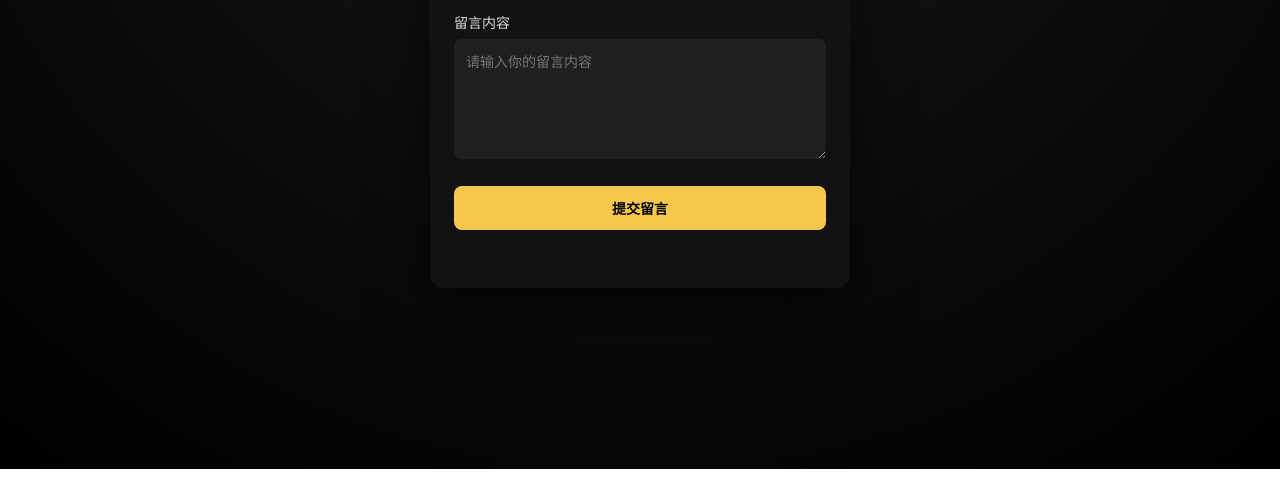
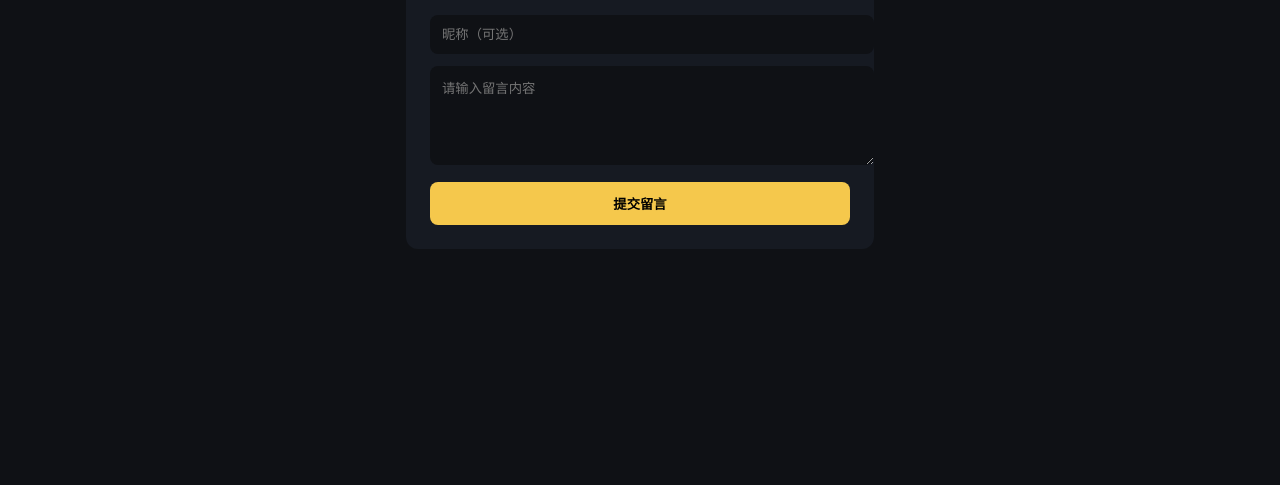
Before and after one commit to lanban0006-dev/sky, a plain HTML site: page index.html in a window 1280 px wide. Shown: the part 331-816 px from the top of the page. Drawn offline with Linux system fonts and the light colour scheme.

```diff
--- a/index.html
+++ b/index.html
@@ -3,150 +3,76 @@
 <head>
 <meta charset="UTF-8" />
 <title>留言联系</title>
-  <meta name="viewport" content="width=device-width, initial-scale=1.0" />
-
+<meta name="viewport" content="width=device-width, initial-scale=1" />
 <style>
-    * { box-sizing: border-box; }
 body {
-      margin: 0;
-      font-family: system-ui, -apple-system, BlinkMacSystemFont;
-      background: radial-gradient(circle at top, #1a1a1a, #000);
-      color: #fff;
-      min-height: 100vh;
-      display: flex;
-      justify-content: center;
-      align-items: center;
+  background:#0f1115;
+  color:#fff;
+  font-family:system-ui;
+  display:flex;
+  justify-content:center;
+  align-items:center;
+  height:100vh;
 }
-
-    .card {
-      width: 100%;
-      max-width: 420px;
-      background: #121212;
-      padding: 24px;
-      border-radius: 14px;
-      box-shadow: 0 20px 60px rgba(0,0,0,.6);
+.box {
+  width:100%;
+  max-width:420px;
+  background:#161a22;
+  padding:24px;
+  border-radius:12px;
 }
-
-    h1 {
-      text-align: center;
-      margin: 0 0 20px;
-      font-size: 22px;
+input, textarea, button {
+  width:100%;
+  padding:12px;
+  margin-top:12px;
+  border-radius:8px;
+  border:none;
 }
-
-    label {
-      font-size: 14px;
-      opacity: .85;
+input, textarea {
+  background:#0f1115;
+  color:#fff;
 }
-
-    input, textarea, button {
-      width: 100%;
-      margin-top: 6px;
-      margin-bottom: 16px;
-      padding: 12px;
-      border-radius: 8px;
-      border: none;
-      outline: none;
-      font-size: 14px;
+button {
+  background:#f5c84c;
+  font-weight:bold;
+  cursor:pointer;
 }
-
-    input, textarea {
-      background: #1f1f1f;
-      color: #fff;
-    }
-
-    textarea {
-      resize: vertical;
-      min-height: 120px;
-    }
-
-    button {
-      background: #f5c84b;
-      color: #000;
-      font-weight: bold;
-      cursor: pointer;
-      transition: .2s;
-    }
-
-    button:disabled {
-      opacity: .6;
-      cursor: not-allowed;
-    }
-
-    .msg {
-      text-align: center;
-      font-size: 14px;
-      min-height: 18px;
-    }
-
-    .error { color: #ff6b6b; }
-    .success { color: #4caf50; }
 </style>
 </head>
+<body>
 
-<body>
-  <div class="card">
-    <h1>📩 留言联系</h1>
-
-    <label>昵称（可选）</label>
-    <input id="name" placeholder="匿名用户" />
-
-    <label>留言内容</label>
-    <textarea id="content" placeholder="请输入你的留言内容"></textarea>
-
-    <button id="submit">提交留言</button>
-
-    <div class="msg" id="msg"></div>
+<div class="box">
+  <h2>留言联系</h2>
+  <input id="name" placeholder="昵称（可选）" />
+  <textarea id="message" rows="5" placeholder="请输入留言内容"></textarea>
+  <button onclick="submitMsg()">提交留言</button>
 </div>
 
 <script>
-  const API = "https://api.dttg.de5.net/api/message"
+async function submitMsg() {
+  const name = document.getElementById('name').value.trim();
+  const message = document.getElementById('message').value.trim();
 
-  const btn = document.getElementById("submit")
-  const msg = document.getElementById("msg")
-
-  btn.onclick = async () => {
-    const name = document.getElementById("name").value.trim()
-    const content = document.getElementById("content").value.trim()
-
-    msg.textContent = ""
-    msg.className = "msg"
-
-    if (!content) {
-      msg.textContent = "❌ 留言内容不能为空"
-      msg.classList.add("error")
-      return
+  if (!message) {
+    alert('留言不能为空');
+    return;
   }
 
-    btn.disabled = true
-    btn.textContent = "提交中..."
+  const res = await fetch('https://api.dttg.de5.net/api/message', {
+    method: 'POST',
+    headers: {
+      'Content-Type': 'application/json'
+    },
+    body: JSON.stringify({
+      name,
+      message
+    })
+  });
 
-    try {
-      const res = await fetch(API, {
-        method: "POST",
-        headers: {
-          "Content-Type": "application/json"
-        },
-        body: JSON.stringify({ name, content })
-      })
-
-      const data = await res.json()
-
-      if (!res.ok) {
-        throw new Error(data.error || "提交失败")
-      }
-
-      msg.textContent = "✅ 留言已提交，我们会尽快联系你"
-      msg.classList.add("success")
-
-      document.getElementById("content").value = ""
-    } catch (err) {
-      msg.textContent = "❌ " + err.message
-      msg.classList.add("error")
-    } finally {
-      btn.disabled = false
-      btn.textContent = "提交留言"
-    }
+  const data = await res.json();
+  alert(data.msg || '已提交');
 }
 </script>
+
 </body>
 </html>
```
Lines whose indentation alone changed are shown as unchanged.
